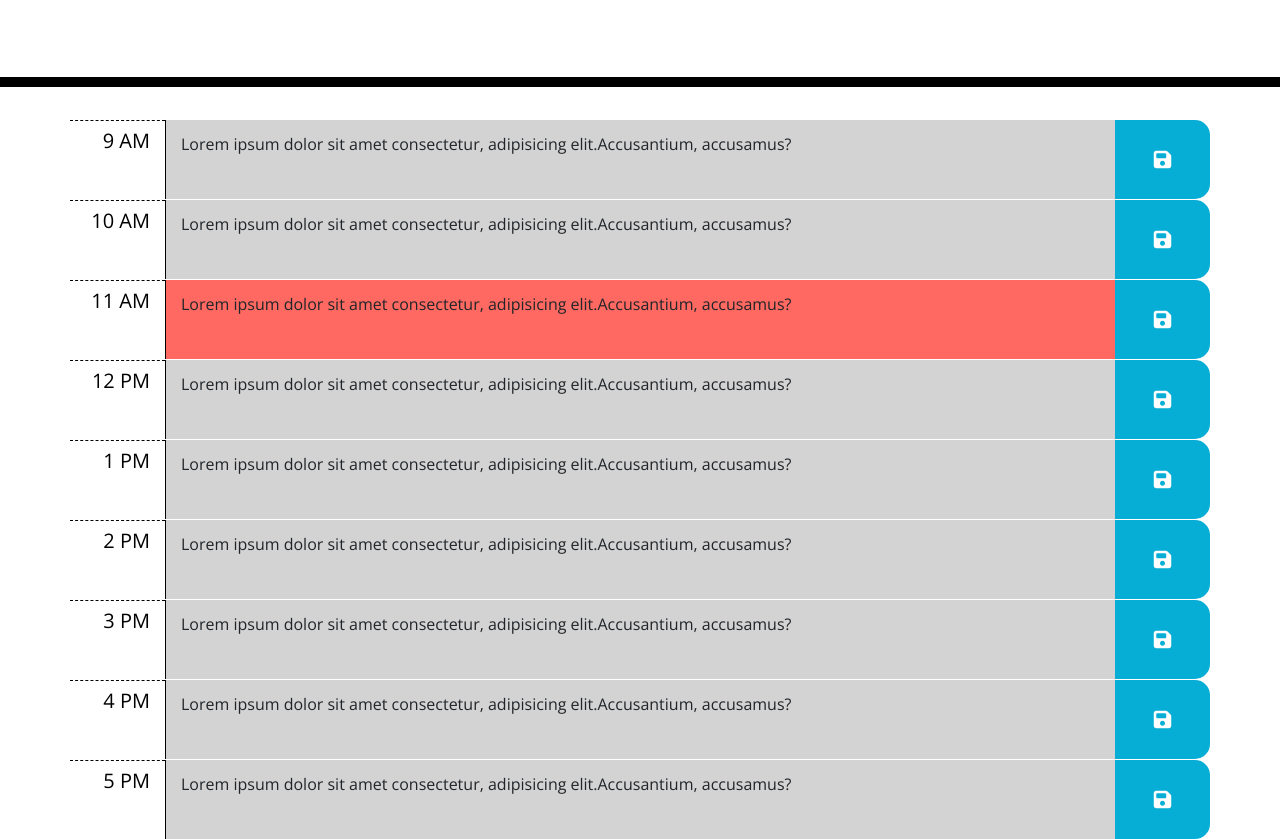
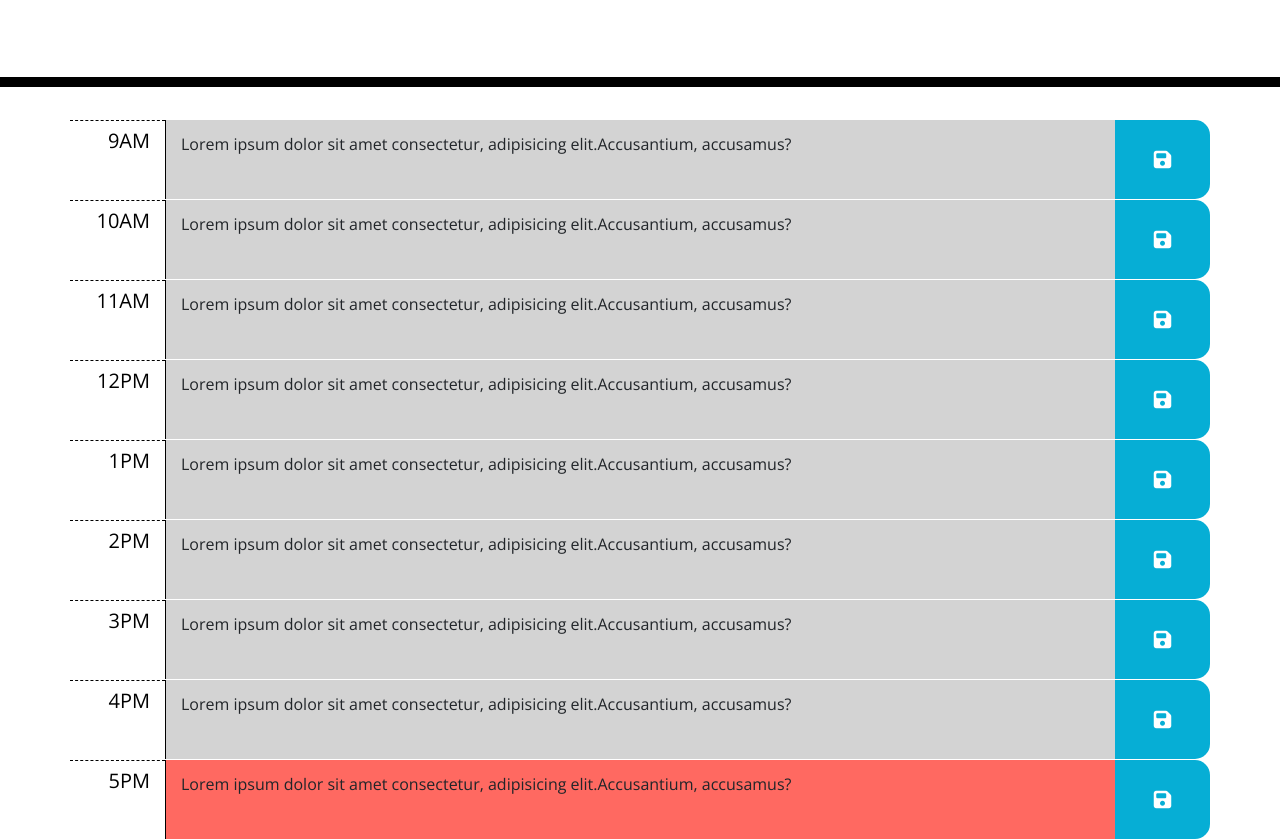
Before and after one commit to csabbah/active-day-tracker, a plain HTML site: page Assets/index.html in a window 1280 px wide. Shown: the part 181-1020 px from the top of the page. Drawn offline with nearby package versions, Linux system fonts and the light colour scheme.

Commit message:
Time blocks now have  certain styles based on the time

```diff
--- a/Assets/index.html
+++ b/Assets/index.html
@@ -25,65 +25,65 @@
     </header>
     <div class="container">
       <div class="time-block">
-        <div class="row row-1 text-left">
-          <h5 class="hour py-2 col-lg-1 col-sm-2">9 AM</h5>
-          <div class="description col-lg-10 col-sm-8 d-flex past">
+        <div class="row text-left">
+          <h5 class="hour py-2 col-lg-1 col-sm-2">9AM</h5>
+          <div class="description col-lg-10 col-sm-8 d-flex">
             <p class="my-3">Lorem ipsum dolor sit amet consectetur, adipisicing elit.Accusantium, accusamus?</p>
           </div>
           <button class="saveBtn col-lg-1 col-sm-2"><i class="fa-solid fa-floppy-disk"></i></button>
         </div>
         <div class="row text-left">
-          <h5 class="hour py-2 col-lg-1 col-sm-2">10 AM</h5>
-          <div class="description col-lg-10 col-sm-8 d-flex past">
+          <h5 class="hour py-2 col-lg-1 col-sm-2">10AM</h5>
+          <div class="description col-lg-10 col-sm-8 d-flex">
             <p class="my-3">Lorem ipsum dolor sit amet consectetur, adipisicing elit.Accusantium, accusamus?</p>
           </div>
           <button class="saveBtn col-lg-1 col-sm-2"><i class="fa-solid fa-floppy-disk"></i></button>
         </div>
         <div class="row text-left">
-          <h5 class="hour py-2 col-lg-1 col-sm-2">11 AM</h5>
-          <div class="description col-lg-10 col-sm-8 d-flex present">
+          <h5 class="hour py-2 col-lg-1 col-sm-2">11AM</h5>
+          <div class="description col-lg-10 col-sm-8 d-flex">
             <p class="my-3">Lorem ipsum dolor sit amet consectetur, adipisicing elit.Accusantium, accusamus?</p>
           </div>
           <button class="saveBtn col-lg-1 col-sm-2"><i class="fa-solid fa-floppy-disk"></i></button>
         </div>
         <div class="row text-left">
-          <h5 class="hour py-2 col-lg-1 col-sm-2">12 PM</h5>
-          <div class="description col-lg-10 col-sm-8 d-flex past">
+          <h5 class="hour py-2 col-lg-1 col-sm-2">12PM</h5>
+          <div class="description col-lg-10 col-sm-8 d-flex">
             <p class="my-3">Lorem ipsum dolor sit amet consectetur, adipisicing elit.Accusantium, accusamus?</p>
           </div>
           <button class="saveBtn col-lg-1 col-sm-2"><i class="fa-solid fa-floppy-disk"></i></button>
         </div>
         <div class="row text-left">
-          <h5 class="hour py-2 col-lg-1 col-sm-2">1 PM</h5>
-          <div class="description col-lg-10 col-sm-8 d-flex past">
+          <h5 class="hour py-2 col-lg-1 col-sm-2">1PM</h5>
+          <div class="description col-lg-10 col-sm-8 d-flex">
             <p class="my-3">Lorem ipsum dolor sit amet consectetur, adipisicing elit.Accusantium, accusamus?</p>
           </div>
           <button class="saveBtn col-lg-1 col-sm-2"><i class="fa-solid fa-floppy-disk"></i></button>
         </div>
         <div class="row text-left">
-          <h5 class="hour py-2 col-lg-1 col-sm-2">2 PM</h5>
-          <div class="description col-lg-10 col-sm-8 d-flex past">
+          <h5 class="hour py-2 col-lg-1 col-sm-2">2PM</h5>
+          <div class="description col-lg-10 col-sm-8 d-flex">
             <p class="my-3">Lorem ipsum dolor sit amet consectetur, adipisicing elit.Accusantium, accusamus?</p>
           </div>
           <button class="saveBtn col-lg-1 col-sm-2"><i class="fa-solid fa-floppy-disk"></i></button>
         </div>
         <div class="row text-left">
-          <h5 class="hour py-2 col-lg-1 col-sm-2">3 PM</h5>
-          <div class="description col-lg-10 col-sm-8 d-flex past">
+          <h5 class="hour py-2 col-lg-1 col-sm-2">3PM</h5>
+          <div class="description col-lg-10 col-sm-8 d-flex">
             <p class="my-3">Lorem ipsum dolor sit amet consectetur, adipisicing elit.Accusantium, accusamus?</p>
           </div>
           <button class="saveBtn col-lg-1 col-sm-2"><i class="fa-solid fa-floppy-disk"></i></button>
         </div>
         <div class="row text-left">
-          <h5 class="hour py-2 col-lg-1 col-sm-2">4 PM</h5>
-          <div class="description col-lg-10 col-sm-8 d-flex past">
+          <h5 class="hour py-2 col-lg-1 col-sm-2">4PM</h5>
+          <div class="description col-lg-10 col-sm-8 d-flex">
             <p class="my-3">Lorem ipsum dolor sit amet consectetur, adipisicing elit.Accusantium, accusamus?</p>
           </div>
           <button class="saveBtn col-lg-1 col-sm-2"><i class="fa-solid fa-floppy-disk"></i></button>
         </div>
         <div class="row text-left">
-          <h5 class="hour py-2 col-lg-1 col-sm-2">5 PM</h5>
-          <div class="description col-lg-10 col-sm-8 d-flex past">
+          <h5 class="hour py-2 col-lg-1 col-sm-2">5PM</h5>
+          <div class="description col-lg-10 col-sm-8 d-flex">
             <p class="my-3">Lorem ipsum dolor sit amet consectetur, adipisicing elit.Accusantium, accusamus?</p>
           </div>
           <button class="saveBtn col-lg-1 col-sm-2"><i class="fa-solid fa-floppy-disk"></i></button>
--- a/Assets/script.js
+++ b/Assets/script.js
@@ -1,13 +1,33 @@
 // Use setInerval to check the time and update styling accordingly
-
 // setInterval(() => {
 //   rowHour = $('h5').text();
 //   console.log(rowHour);
 // }, 5000);
 
-$('.hour').each(function (index) {
-  // Extract the time and remove the AM/PM and convert it from string to number
-  hour = parseInt($(this).text().split(' ')[0]);
+// Create a variable to hold the current time (just the hour number)
+var now = moment().format('ha'); // 1pm
 
-  console.log(index, hour);
+// Iterate through all hours....
+$('.hour').each(function () {
+  // Extract the time element value
+  hour = $(this).text().toLowerCase();
+
+  // Referring to the current hour element, extract the description element
+  description = $(this.parentNode).find('.description');
+
+  // Declare specific variables to track current hour element and time
+  var hourEl = moment(hour, 'ha');
+  var currentHour = moment(now, 'ha');
+
+  // Execute condition based on the timing and and add the appropriate classes
+  if (hour == now) {
+    // If hour is the current hour add class of 'present'
+    description.addClass('present');
+  } else if (hourEl.isBefore(currentHour)) {
+    // If the hour is before, add class of 'past'
+    description.addClass('past');
+  } else {
+    // otherwise, add class of 'future'
+    description.addClass('future');
+  }
 });
--- a/Assets/style.css
+++ b/Assets/style.css
@@ -121,7 +121,7 @@ textarea {
   .row {
     margin-top: 100px;
   }
-  .row-1 {
+  .row:nth-child(1) {
     margin-top: 0;
   }
 }
```
